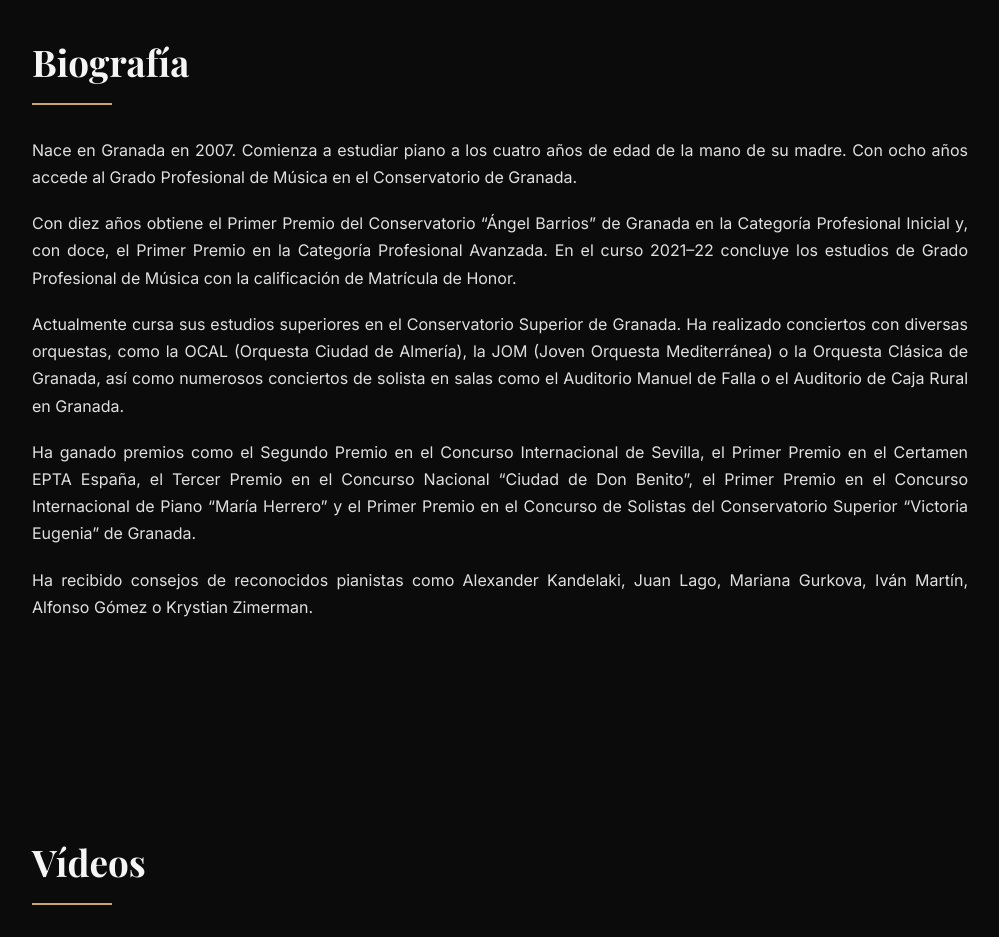
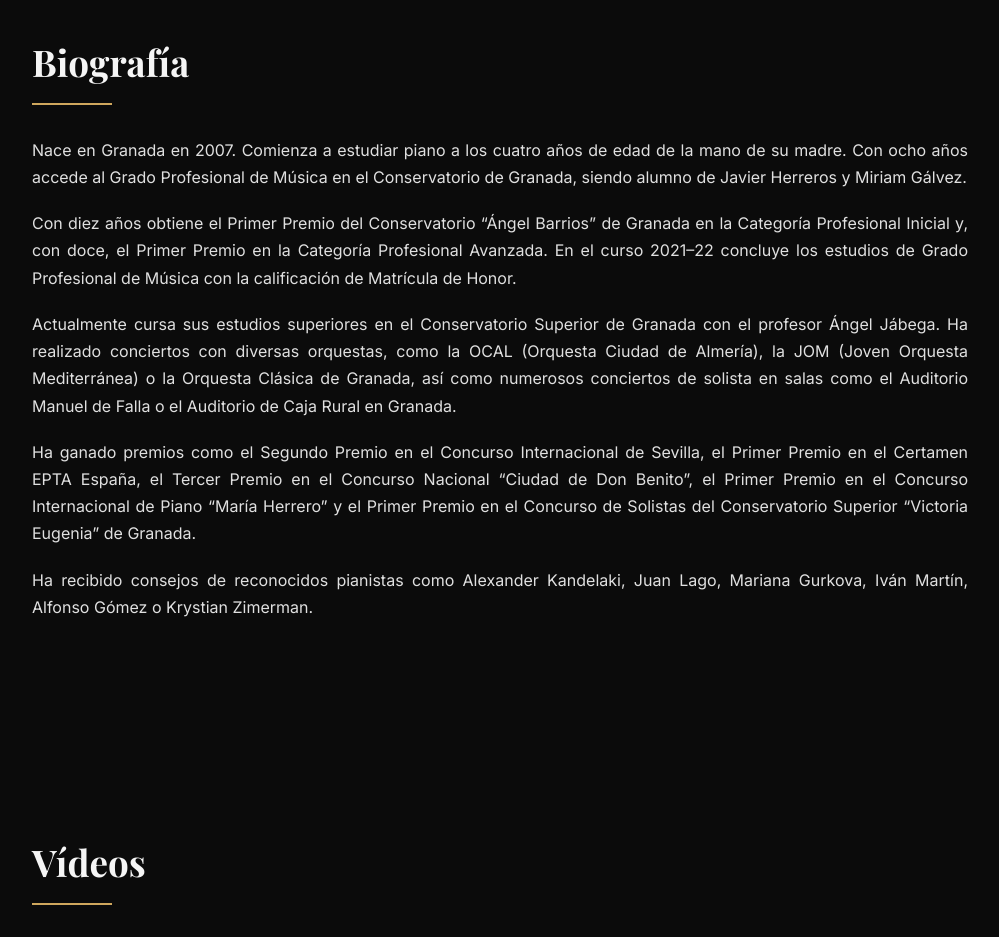
Before and after one commit to rogeliogilfernandez09-ui/rogelio-gil-fernandez, a plain HTML site: page index.html in a window 1280 px wide. Shown: the part 880-1817 px from the top of the page, without its empty margins (140-1139 px from the left). Drawn offline with nearby package versions, Linux system fonts and the light colour scheme.

Commit message:
Update index.html

```diff
--- a/index.html
+++ b/index.html
@@ -132,9 +132,9 @@
 
 <section class="bio">
   <h2>Biografía</h2>
-  <p>Nace en Granada en 2007. Comienza a estudiar piano a los cuatro años de edad de la mano de su madre. Con ocho años accede al Grado Profesional de Música en el Conservatorio de Granada.</p>
+  <p>Nace en Granada en 2007. Comienza a estudiar piano a los cuatro años de edad de la mano de su madre. Con ocho años accede al Grado Profesional de Música en el Conservatorio de Granada, siendo alumno de Javier Herreros y Miriam Gálvez.</p>
   <p>Con diez años obtiene el Primer Premio del Conservatorio “Ángel Barrios” de Granada en la Categoría Profesional Inicial y, con doce, el Primer Premio en la Categoría Profesional Avanzada. En el curso 2021–22 concluye los estudios de Grado Profesional de Música con la calificación de Matrícula de Honor.</p>
-  <p>Actualmente cursa sus estudios superiores en el Conservatorio Superior de Granada. Ha realizado conciertos con diversas orquestas, como la OCAL (Orquesta Ciudad de Almería), la JOM (Joven Orquesta Mediterránea) o la Orquesta Clásica de Granada, así como numerosos conciertos de solista en salas como el Auditorio Manuel de Falla o el Auditorio de Caja Rural en Granada.</p>
+  <p>Actualmente cursa sus estudios superiores en el Conservatorio Superior de Granada con el profesor Ángel Jábega. Ha realizado conciertos con diversas orquestas, como la OCAL (Orquesta Ciudad de Almería), la JOM (Joven Orquesta Mediterránea) o la Orquesta Clásica de Granada, así como numerosos conciertos de solista en salas como el Auditorio Manuel de Falla o el Auditorio de Caja Rural en Granada.</p>
   <p>Ha ganado premios como el Segundo Premio en el Concurso Internacional de Sevilla, el Primer Premio en el Certamen EPTA España, el Tercer Premio en el Concurso Nacional “Ciudad de Don Benito”, el Primer Premio en el Concurso Internacional de Piano “María Herrero” y el Primer Premio en el Concurso de Solistas del Conservatorio Superior “Victoria Eugenia” de Granada.</p>
   <p>Ha recibido consejos de reconocidos pianistas como Alexander Kandelaki, Juan Lago, Mariana Gurkova, Iván Martín, Alfonso Gómez o Krystian Zimerman.</p>
 </section>
```
